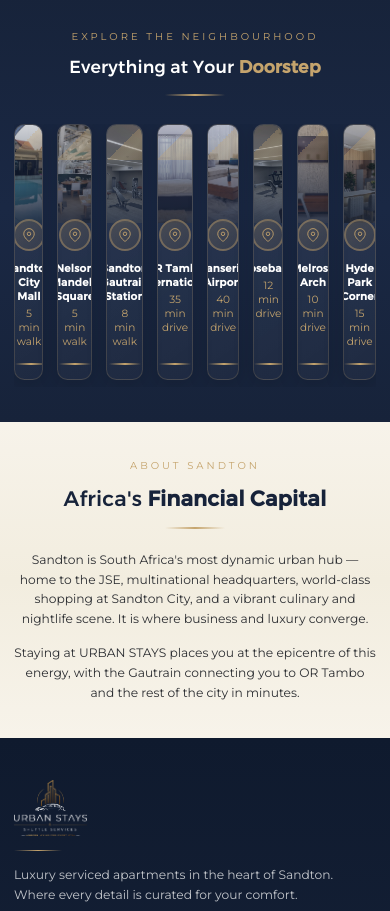
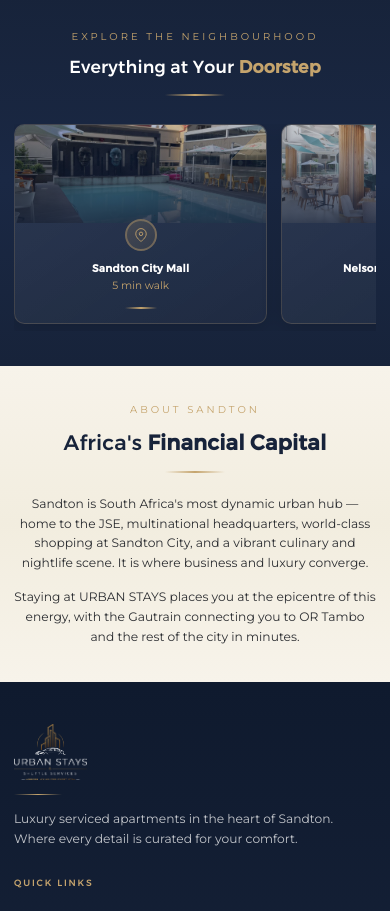
Before and after one commit to osamacreative01-max/URBAN-STAYS, a Next.js app: page /location in a window 390 px wide. Shown: the part 1100-2011 px from the top of the page. Built offline with nearby package versions, Linux system fonts and the light colour scheme.

Commit message:
Fix responsiveness of nearby places section on mobile

```diff
--- a/app/location/page.tsx
+++ b/app/location/page.tsx
@@ -235,7 +235,7 @@
             {nearby.map((place, i) => (
               <div
                 key={i}
-                className="group relative rounded-xl overflow-hidden transition-all duration-500 card-hover flex flex-col"
+                className="group relative rounded-xl overflow-hidden transition-all duration-500 card-hover flex flex-col flex-none w-[70%] max-w-[280px] sm:w-auto sm:max-w-none sm:flex-1"
                 style={{
                   background: "linear-gradient(145deg, rgba(255,255,255,0.08) 0%, rgba(255,255,255,0.03) 100%)",
                   border: "1px solid rgba(197,164,109,0.2)",
```
